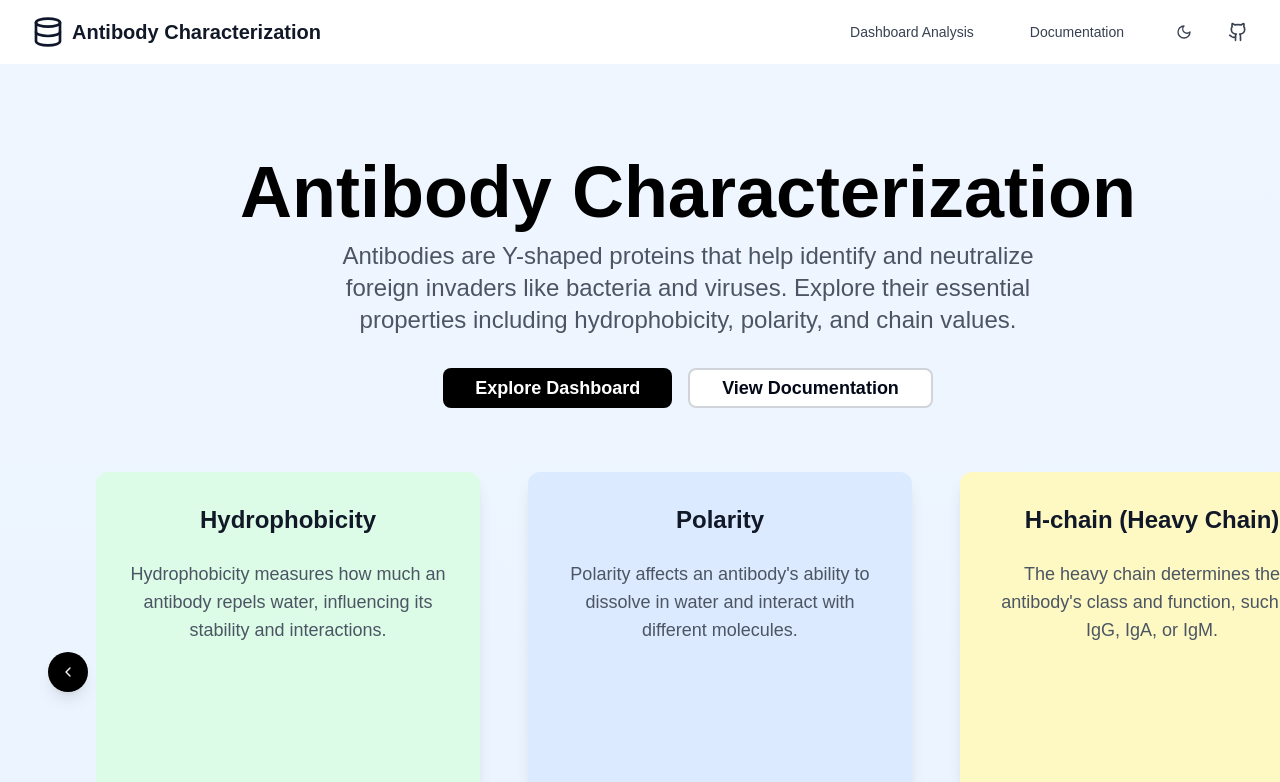
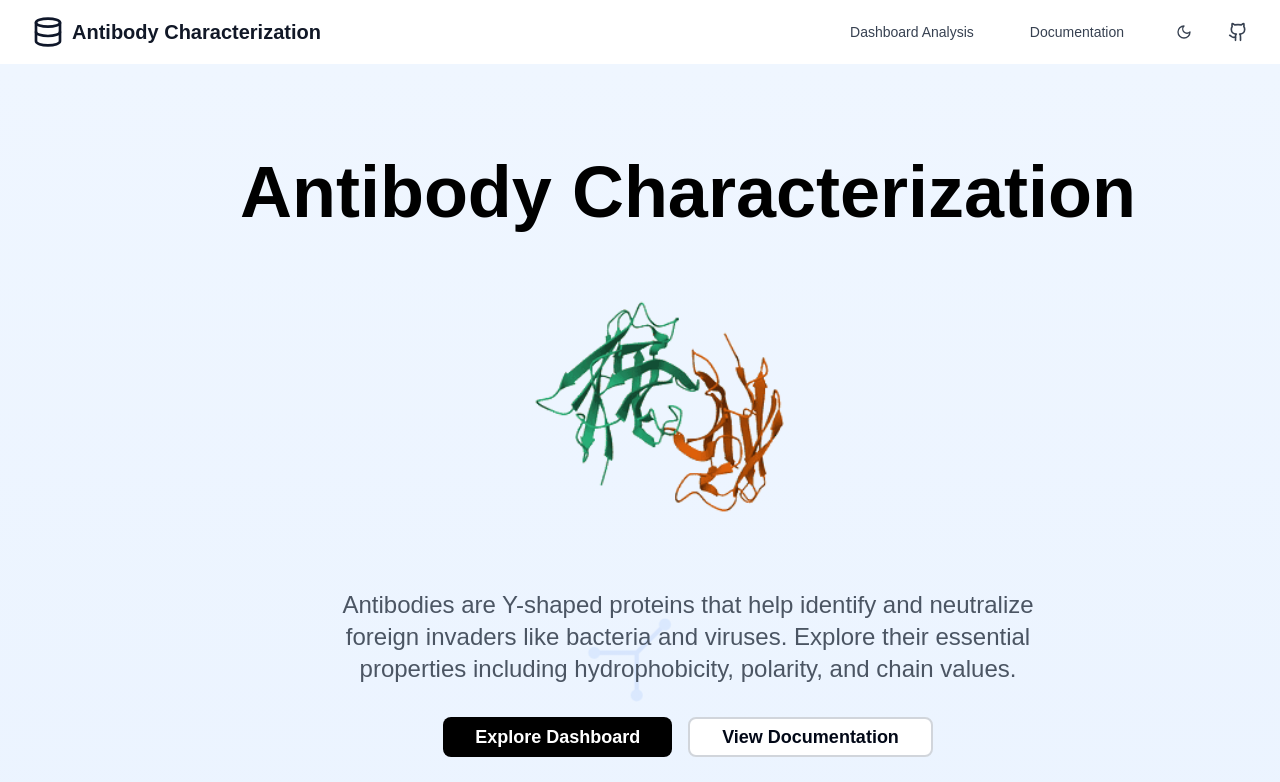
Before and after one commit to Y-A-S-H-W-A-N-T/Antibody-Characterization-Project, a Next.js app: page / in a window 1280 px wide. Shown: the top 782 px of the page. Built offline with nearby package versions, Linux system fonts and the light colour scheme.

Commit message:
feat: Added gif animation in the hero section

```diff
--- a/app/components/Hero-section.tsx
+++ b/app/components/Hero-section.tsx
@@ -6,6 +6,7 @@ import { motion } from "framer-motion";
 import { ChevronLeft, ChevronRight } from "lucide-react";
 import ContentSection from "./content-section"; // Import ContentSection
 import MolstarContent from "./Molstar-content";
+import Image from "next/image";
 
 const HeroSection: React.FC = () => {
   const scrollRef = useRef<HTMLDivElement | null>(null);
@@ -74,6 +75,8 @@ const HeroSection: React.FC = () => {
 
       {/* Main Content */}
       <div className="relative z-10 max-w-7xl mx-auto">
+      <div className="">
+  <div className="text-center"> {/* Add text-center for horizontal centering */}
     <motion.h1
       initial={{ opacity: 0, y: 20 }}
       animate={{ opacity: 1, y: 0 }}
@@ -82,8 +85,25 @@ const HeroSection: React.FC = () => {
     >
       Antibody Characterization
     </motion.h1>
-
-
+    <motion.h1
+    initial={{ opacity: 0, y: 20 }}
+    animate={{ opacity: 1, y: 0 }}
+    transition={{ duration: 0.8 }}
+    className="flex justify-center"> {/* Flexbox for centering */}
+      <Image
+        src={require('../components/molstar.gif')}
+        alt={'GIF image'}
+        width={100}
+        height={200}
+        unoptimized={true}
+        style={{
+          objectFit: 'contain',
+          width: '40%',
+          height: 'auto',
+        }}
+        priority={true}
+      />
+    </motion.h1>
     <motion.p
       initial={{ opacity: 0, y: 20 }}
       animate={{ opacity: 1, y: 0 }}
@@ -92,6 +112,9 @@ const HeroSection: React.FC = () => {
     >
       Antibodies are Y-shaped proteins that help identify and neutralize foreign invaders like bacteria and viruses. Explore their essential properties including hydrophobicity, polarity, and chain values.
     </motion.p>
+  </div>
+</div>
+
 
         <motion.div
           initial={{ opacity: 0, y: 20 }}
```
Also changed, not shown: app/components/molstar.gif. Lines whose indentation alone changed are shown as unchanged.
